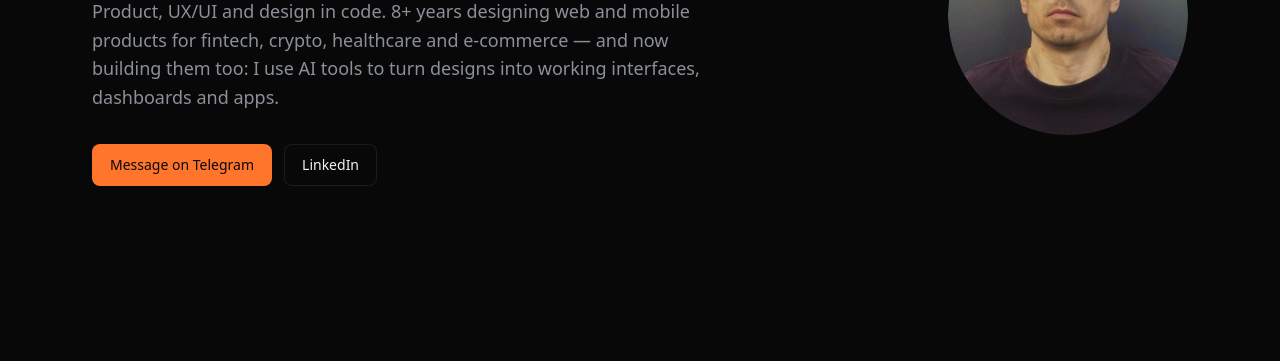
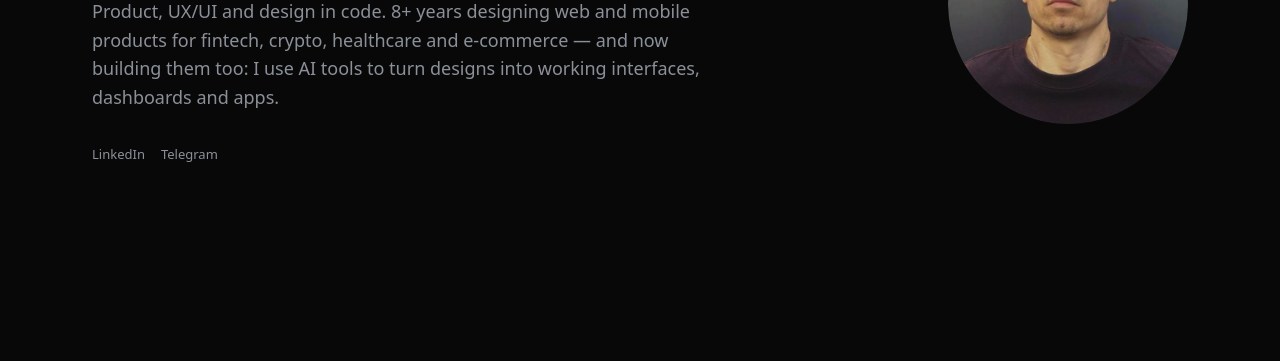
Before and after one commit to oleksii-yukhymets/oleksii-yukhymets.github.io, a plain HTML site: page index.html in a window 1280 px wide. Shown: the part 396-757 px from the top of the page. Drawn offline with Linux system fonts and the light colour scheme; a web font is replaced by a local one.

Commit message:
Hero: back to plain social links
Co-Authored-By: Claude Opus 5.5 <noreply@anthropic.com>

```diff
--- a/index.html
+++ b/index.html
@@ -40,9 +40,9 @@
       <div>
         <h1>Hi, I'm Oleksii — a <span class="accent">Digital Designer</span></h1>
         <p class="hero-sub">Product, UX/UI and design in code. 8+ years designing web and mobile products for fintech, crypto, healthcare and e-commerce — and now building them too: I use AI tools to turn designs into working interfaces, dashboards and apps.</p>
-        <div class="cta">
-          <a class="btn" href="https://t.me/lex_mets" target="_blank" rel="noopener">Message on Telegram</a>
-          <a class="btn btn-ghost" href="https://www.linkedin.com/in/alexey-yukhimets/" target="_blank" rel="noopener">LinkedIn</a>
+        <div class="socials">
+          <a href="https://www.linkedin.com/in/alexey-yukhimets/" target="_blank" rel="noopener">LinkedIn</a>
+          <a href="https://t.me/lex_mets" target="_blank" rel="noopener">Telegram</a>
         </div>
       </div>
       <img class="avatar" src="images/avatar.png" alt="Oleksii Yukhymets" width="240" height="240">
--- a/style.css
+++ b/style.css
@@ -149,9 +149,6 @@ img { max-width: 100%; display: block; }
 .role li { margin-bottom: 6px; }
 
 /* Home sections */
-.cta { display: flex; flex-wrap: wrap; gap: 12px; margin-top: 32px; }
-.btn-ghost { background: transparent; color: var(--text); box-shadow: inset 0 0 0 1px var(--frame-border); }
-.btn-ghost:hover { box-shadow: inset 0 0 0 1px var(--muted); opacity: 1; }
 .section { padding: 40px 0 80px; }
 .more { display: grid; grid-template-columns: 1fr 2fr; gap: 40px; padding-top: 8px; }
 .more h3 { font-size: 20px; font-weight: 400; }
```
